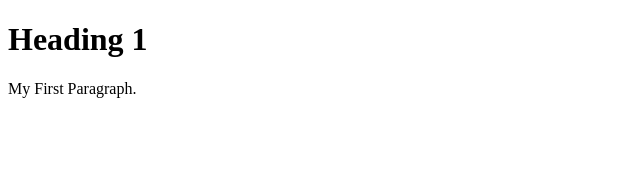
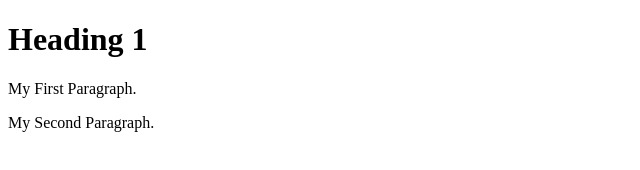
Before and after one commit to cteh0011/FIT2179, a plain HTML site: page index.html in a window 1280 px wide. Shown: the whole page, without its empty margins (0-640 px from the left). Drawn offline with Linux system fonts and the light colour scheme.

Commit message:
Edit test on index.html

```diff
--- a/index.html
+++ b/index.html
@@ -6,5 +6,6 @@
 <body>
     <h1>Heading 1</h1>
     <p>My First Paragraph.</p>
+    <p>My Second Paragraph.</p>
 </body>
 </html>
```
